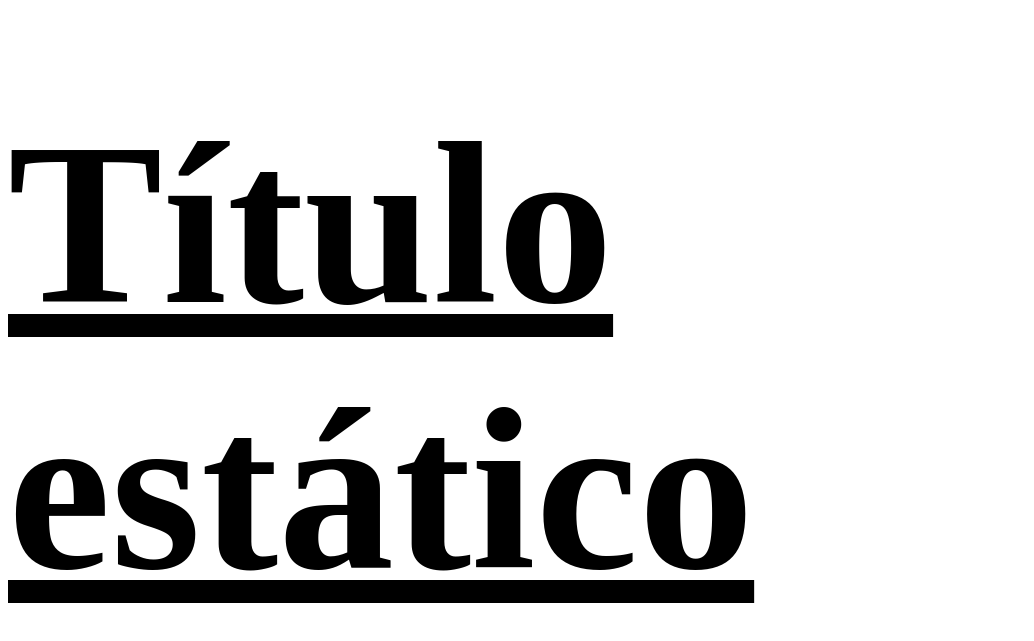
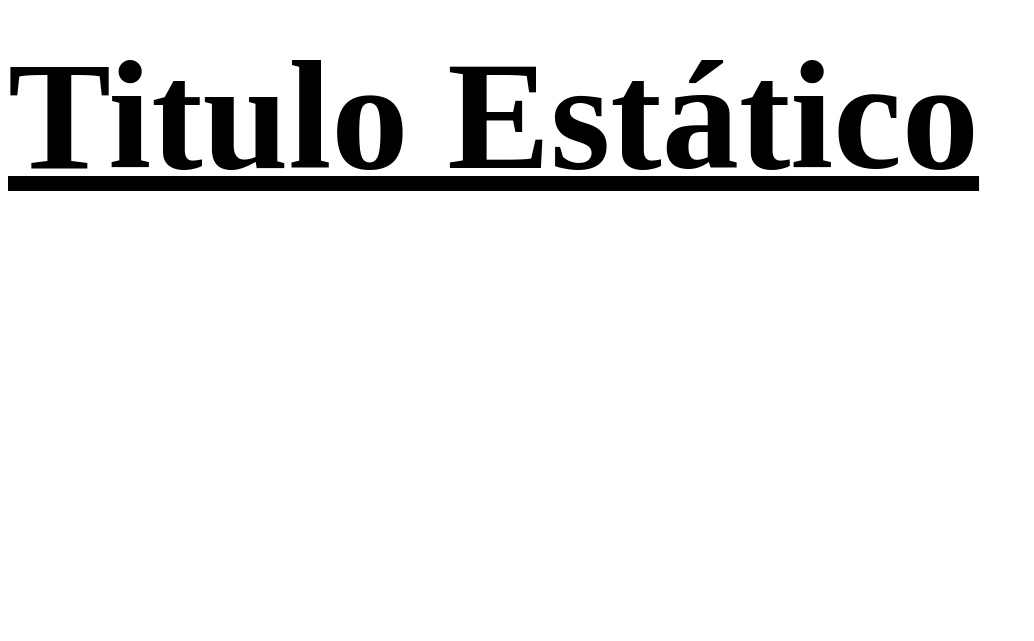
Before and after one commit to edumoro412/ejerciciosAlebat, a Vue app in the folder vue/vue-project/: page / in a window 1280 px wide. Shown: the part 101-742 px from the top of the page, without its empty margins (0-1034 px from the left). Built offline with nearby package versions, Linux system fonts and the light colour scheme; the HTML template or start-up script is replaced by a standard one.

Commit message:
third vue excercise done

```diff
--- a/vue/vue-project/src/App.vue
+++ b/vue/vue-project/src/App.vue
@@ -1,11 +1,14 @@
 <script setup lang="ts">
+import { ref } from 'vue'
 import TheTitle from './components/TheTitle.vue'
+
+const tituloEstatico = 'Titulo Estático'
 </script>
 
 <template>
   <header>
     <div class="wrapper">
-      <TheTitle />
+      <TheTitle :propTitle="tituloEstatico" />
     </div>
   </header>
 </template>
--- a/vue/vue-project/src/components/TheTitle.vue
+++ b/vue/vue-project/src/components/TheTitle.vue
@@ -1,14 +1,21 @@
+<script lang="ts" setup>
+import { ref } from 'vue'
+defineProps<{
+  propTitle: {
+    type: string
+    required: true
+  }
+}>()
+</script>
 <template>
   <div>
-    <h2>Título estático</h2>
+    <h2>{{ propTitle }}</h2>
   </div>
 </template>
 
-<script lang="ts" setup></script>
-
 <style>
 h2 {
-  font-size: 3em;
+  font-size: 2em;
   text-decoration: underline;
 }
 </style>
```
